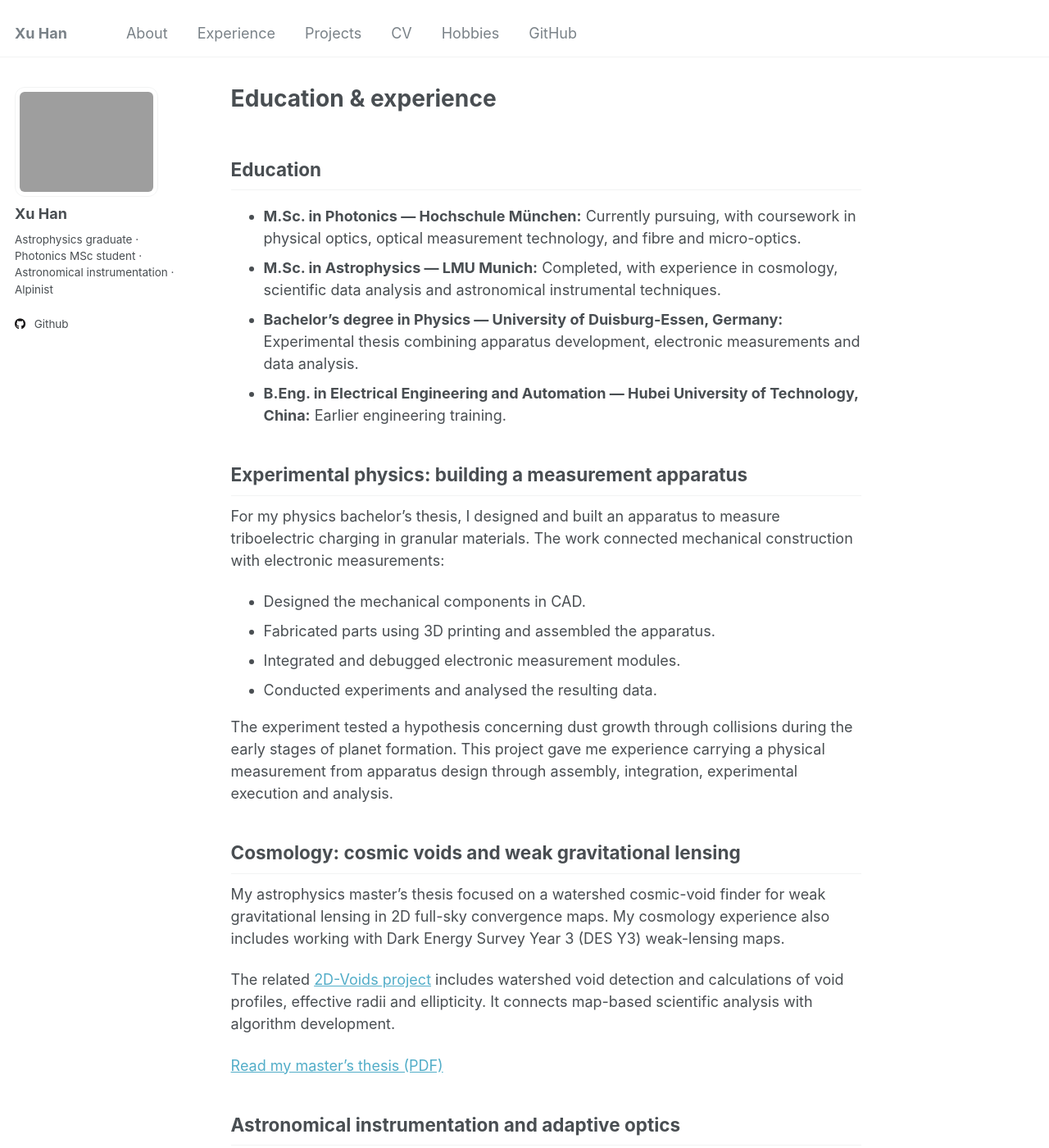
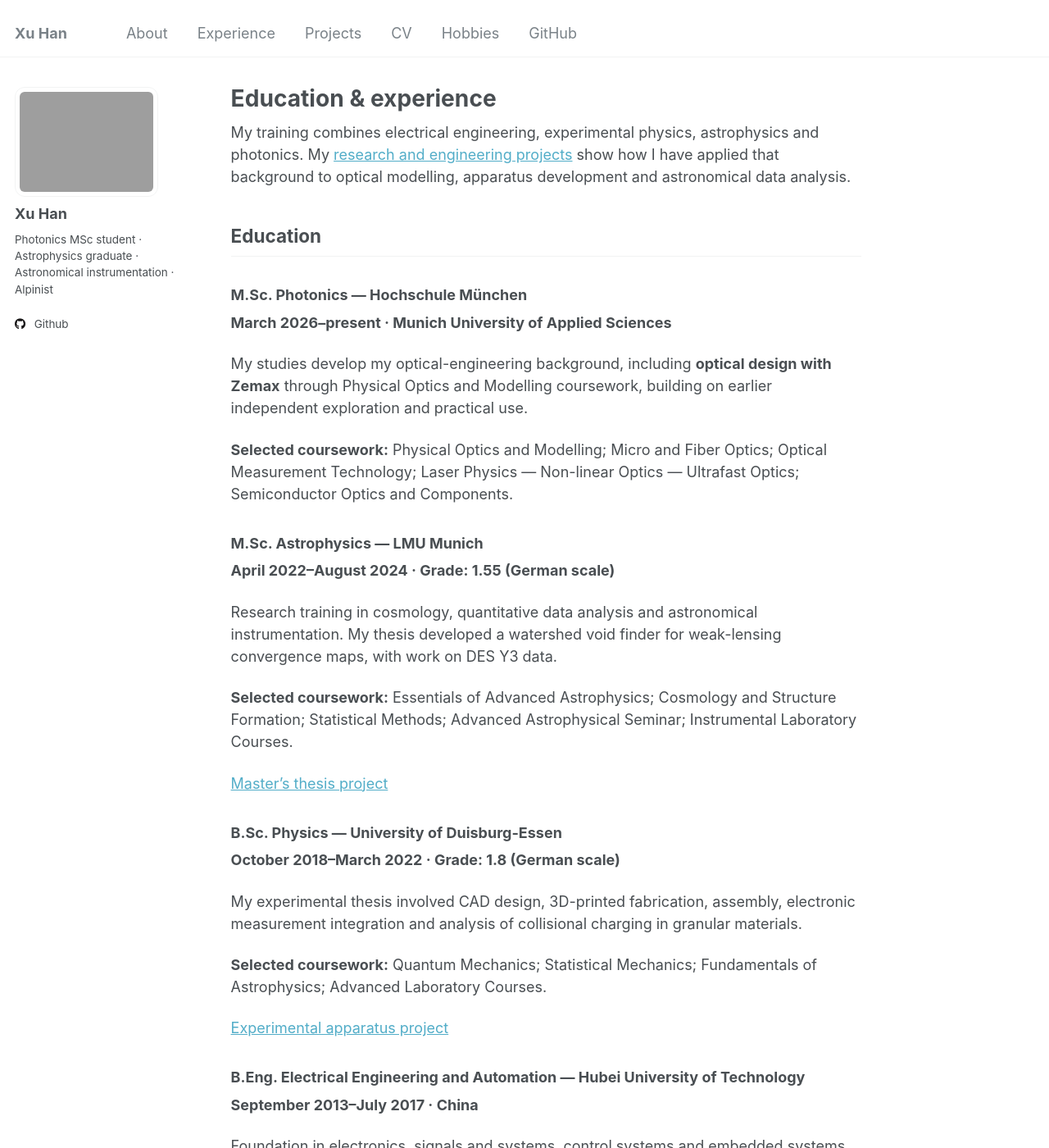
Before and after one commit to xhvoid/Xu-Han.github.io, a Jekyll site: the page built from _pages/experience.md, in a window 1280 px wide and 1400 px high. Shown: the whole window at 82% size. Built offline with Jekyll 4.4.1, drawn with Linux system fonts in a browser that asks for light colours; some of the changed text lies outside the part shown.

Commit message:
Refocus CV and portfolio on AO, experimental instrumentation and astrophysics research

```diff
--- a/_config.yml
+++ b/_config.yml
@@ -11,7 +11,7 @@
 title                    : "Xu Han"
 title_separator          : "-"
 name                     : &name "Xu Han"
-description              : &description "Astrophysics, photonics and astronomical instrumentation — experimental work, cosmological data analysis and optical simulations."
+description              : &description "Photonics and astronomical instrumentation — adaptive optics, experimental apparatus development and quantitative astrophysics."
 url                      : "https://xhvoid.github.io"
 baseurl                  : "/Xu-Han.github.io"
 repository               : "xhvoid/Xu-Han.github.io"
@@ -24,7 +24,7 @@
   avatar           : "xu-han-lmu-avatar.png"
   name             : "Xu Han"
   pronouns         : # example: "she/her"
-  bio              : "Astrophysics graduate · Photonics MSc student · Astronomical instrumentation · Alpinist"
+  bio              : "Photonics MSc student · Astrophysics graduate · Astronomical instrumentation · Alpinist"
   location         :
   employer         :
   uri              : # URL
--- a/_pages/experience.md
+++ b/_pages/experience.md
@@ -1,67 +1,86 @@
 ---
 permalink: /experience/
 title: "Education & experience"
-excerpt: "Experimental instrumentation, cosmology, astronomical laboratory work and photonics."
+excerpt: "Photonics and optical design, experimental instrumentation, astrophysics research and astronomical laboratory training."
 author_profile: true
 ---
 
+My training combines electrical engineering, experimental physics, astrophysics and photonics. My [research and engineering projects]({{ '/projects/' | relative_url }}) show how I have applied that background to optical modelling, apparatus development and astronomical data analysis.
+
 ## Education
 
-- **M.Sc. in Photonics — Hochschule München:** Currently pursuing, with coursework in physical optics, optical measurement technology, and fibre and micro-optics.
-- **M.Sc. in Astrophysics — LMU Munich:** Completed, with experience in cosmology, scientific data analysis and astronomical instrumental techniques.
-- **Bachelor's degree in Physics — University of Duisburg-Essen, Germany:** Experimental thesis combining apparatus development, electronic measurements and data analysis.
-- **B.Eng. in Electrical Engineering and Automation — Hubei University of Technology, China:** Earlier engineering training.
+### M.Sc. Photonics — Hochschule München
 
-## Experimental physics: building a measurement apparatus
+**March 2026–present · Munich University of Applied Sciences**
 
-For my physics bachelor's thesis, I designed and built an apparatus to measure triboelectric charging in granular materials. The work connected mechanical construction with electronic measurements:
+My studies develop my optical-engineering background, including **optical design with Zemax** through Physical Optics and Modelling coursework, building on earlier independent exploration and practical use.
 
-- Designed the mechanical components in CAD.
-- Fabricated parts using 3D printing and assembled the apparatus.
-- Integrated and debugged electronic measurement modules.
-- Conducted experiments and analysed the resulting data.
+**Selected coursework:** Physical Optics and Modelling; Micro and Fiber Optics; Optical Measurement Technology; Laser Physics — Non-linear Optics — Ultrafast Optics; Semiconductor Optics and Components.
 
-The experiment tested a hypothesis concerning dust growth through collisions during the early stages of planet formation. This project gave me experience carrying a physical measurement from apparatus design through assembly, integration, experimental execution and analysis.
+### M.Sc. Astrophysics — LMU Munich
 
-## Cosmology: cosmic voids and weak gravitational lensing
+**April 2022–August 2024 · Grade: 1.55 (German scale)**
 
-My astrophysics master's thesis focused on a watershed cosmic-void finder for weak gravitational lensing in 2D full-sky convergence maps. My cosmology experience also includes working with Dark Energy Survey Year 3 (DES Y3) weak-lensing maps.
+Research training in cosmology, quantitative data analysis and astronomical instrumentation. My thesis developed a watershed void finder for weak-lensing convergence maps, with work on DES Y3 data.
 
-The related [2D-Voids project](https://github.com/xhvoid/2D-Voids) includes watershed void detection and calculations of void profiles, effective radii and ellipticity. It connects map-based scientific analysis with algorithm development.
+**Selected coursework:** Essentials of Advanced Astrophysics; Cosmology and Structure Formation; Statistical Methods; Advanced Astrophysical Seminar; Instrumental Laboratory Courses.
 
-[Read my master's thesis (PDF)]({{ '/files/Watershed_Voids%EF%BC%88thesis%EF%BC%89.pdf' | relative_url }})
+[Master's thesis project]({{ '/projects/#weak-lensing' | relative_url }})
 
-## Astronomical instrumentation and adaptive optics
+### B.Sc. Physics — University of Duisburg-Essen
 
-During my astrophysics studies, I completed laboratory courses in astronomical instrumental techniques:
+**October 2018–March 2022 · Grade: 1.8 (German scale)**
 
-- **Scientific CCD imaging:** CCD imaging principles, image acquisition and subsequent data reduction.
-- **Optical interferometry:** Laboratory experience with interferometric measurements.
-- **Adaptive optics:** Tuning experiments using a deformable mirror to observe how an AO system corrects wavefront error.
-- **Radio astronomy:** Measuring the rotation velocity of the Milky Way.
+My experimental thesis involved CAD design, 3D-printed fabrication, assembly, electronic measurement integration and analysis of collisional charging in granular materials.
 
-In **November 2022**, I gave a **40-minute academic talk** on large ground-based astronomical telescopes for my master's **Advanced Astrophysical Seminar**. The literature study covered different telescope designs and adaptive-optics technologies. My current [Adaptive Optics — Basics project](https://github.com/xhvoid/Adaptive-Optics---Basics) extends this interest through numerical work on atmospheric turbulence, wavefront sensing, reconstruction and closed-loop control.
+**Selected coursework:** Quantum Mechanics; Statistical Mechanics; Fundamentals of Astrophysics; Advanced Laboratory Courses.
 
-## Photonics laboratory work
+[Experimental apparatus project]({{ '/projects/#experimental-apparatus' | relative_url }})
 
-My optical laboratory experience includes experiments involving:
+### B.Eng. Electrical Engineering and Automation — Hubei University of Technology
 
-- Avalanche photodiodes (APDs).
-- Laser spectra and laser interferometry.
-- Nonlinear optics.
-- Fibre Bragg gratings (FBGs) and fibre coupling.
+**September 2013–July 2017 · China**
 
-These complement my interests in photodetection, optical measurements and the coupling of light into astronomical instruments.
+Foundation in electronics, signals and systems, control systems and embedded systems.
 
-## Current learning
+## Laboratory and observatory experience
 
-I am studying Zemax systematically through a Physical Optics course, building on earlier independent exploration and introductory hands-on use. My current coursework also includes Optical Measurement Technology and Fibre and Micro-Optics; I previously completed Semiconductor in Photonics.
+### Photonics laboratory
+
+Laboratory experiments in APD measurements, laser spectra, nonlinear optics, laser interferometry, fibre Bragg gratings and fibre coupling.
+
+### Astronomical instrumentation laboratory
+
+- **Scientific CCD imaging:** Imaging principles, image acquisition and subsequent data reduction.
+- **Optical interferometry:** Interferometric measurements.
+- **Adaptive optics:** Tuning experiments with a deformable mirror to observe correction of wavefront error.
+- **Radio astronomy:** Measurements of Galactic rotation.
+
+At **Wendelstein Observatory**, I participated in observing and image processing using the **43 cm telescope**.
+
+[Astronomical photography gallery]({{ '/hobbies/astronomical-photography/' | relative_url }})
+
+## Professional experience
+
+### Python Developer — BaryonBib
+
+**December 2024–February 2025 · MAX!mize start-up team, MPA, Garching**
+
+Contributed to a centralised bibliography platform in Python, including implementation and testing of LLM-based functionality.
+
+## Talks, workshops and schools
+
+- **MAVIS 2026 workshop** — September 2026.
+- **Tonale Winter School on Cosmology** — December 2024.
+- **ORIGINS Lensing Day** — November 2024; [*Watershed on the curved sky*](https://indico.ph.tum.de/event/7717/timetable/?view=nicecompact).
+- **Cambridge-LMU Cosmology Meeting** — December 2023.
+- **Advanced Astrophysical Seminar, LMU Munich** — November 2022; a **40-minute course presentation and literature study** on large ground-based astronomical telescopes, telescope designs and adaptive optics.
 
 ## Tools and methods
 
-- **Scientific computing:** Python, NumPy, SciPy, Matplotlib and Jupyter.
-- **Experimental work:** CAD, 3D printing, mechanical assembly, integration and debugging of measurement electronics, and data analysis.
-- **Optical modelling:** Adaptive-optics and spectrograph simulations, noise analysis and calibration studies.
-- **Zemax:** Introductory practical experience, with systematic coursework in progress.
+- **Optical modelling:** Wavefronts, Fourier PSFs, detector noise, calibration and inverse problems; HCIPy, TIPTOP and Zemax optical-design coursework.
+- **Scientific computing:** Python, NumPy, SciPy, Matplotlib, pandas, MATLAB, Mathematica, statistics and MCMC.
+- **Experimental methods:** CAD, 3D printing, mechanical assembly, electronic measurement integration, optical alignment and interferometry.
+- **Research tools:** Linux, Git, Jupyter and LaTeX.
 
-[Explore my projects]({{ '/projects/' | relative_url }}) · [View my CV]({{ '/cv/' | relative_url }})
+[Research and engineering projects]({{ '/projects/' | relative_url }}) · [CV]({{ '/cv/' | relative_url }})
--- a/_pages/projects.md
+++ b/_pages/projects.md
@@ -1,62 +1,119 @@
 ---
 permalink: /projects/
-title: "Selected projects"
-excerpt: "Independent projects in adaptive optics, astrophotonics, astronomical instrumentation and cosmology."
+title: "Research & engineering projects"
+excerpt: "Adaptive optics, experimental apparatus development and weak-lensing research, with supporting optical simulation studies."
 author_profile: true
 ---
 
-My projects use scientific computing to explore how physical assumptions, optical performance and measurement noise affect astronomical and optoelectronic systems. I document the models, their scope and validation so that the analyses can be understood and reproduced.
+Three projects bring together my work in optical modelling, experimental engineering and astronomical research. They span numerical validation, the development of a physical measurement apparatus and quantitative analysis of astronomical data.
 
-## Adaptive Optics — Basics
+{% include portfolio-styles.html %}
 
-A Python model of a single-conjugate adaptive-optics system, covering atmospheric turbulence, Shack–Hartmann wavefront sensing, reconstruction, closed-loop control and near-infrared imaging.
+<nav class="portfolio-jump" aria-label="Project sections">
+  <a href="#adaptive-optics">Adaptive optics</a>
+  <a href="#experimental-apparatus">Experimental apparatus</a>
+  <a href="#weak-lensing">Weak lensing</a>
+  <a href="#additional-independent-projects">Further projects</a>
+</nav>
 
-Tutorial notebooks connect each part of the simulation to analytic checks. The project explores phase-screen statistics, reconstruction regularisation, detector centroiding, control-loop delay and image quality.
+<a id="adaptive-optics"></a>
+<a id="adaptive-optics--basics"></a>
 
-**Methods:** NumPy/SciPy, Fourier optics, wavefront reconstruction, feedback control and validation against theory.
+## Shack-Hartmann AO Simulation
 
-[View repository](https://github.com/xhvoid/Adaptive-Optics---Basics)
+<p class="project-role">Independent optical modelling project</p>
 
-## Astrophotonics
+I developed a modular Python model of single-conjugate adaptive optics (SCAO), following the measurement chain from atmospheric wavefront disturbances to detector images, calibrated reconstruction, mirror commands and astronomical image quality.
 
-A simulator linking adaptive-optics wavefront error, injection jitter and photonic-lantern mode count to fibre coupling, spectral signal-to-noise ratio and radial-velocity precision.
+- **Sensing and calibration:** Shack-Hartmann propagation, detector sampling, photon/read noise, reference centroids and interaction matrices.
+- **Reconstruction and control:** Regularised inverse problems, gain and latency studies, deformable-mirror limits and explicit treatment of invalid measurements.
+- **Performance and verification:** Residual wavefront error, Strehl ratio, FWHM and encircled energy; analytic references, numerical convergence checks and comparisons with independently implemented HCIPy optics.
 
-The project studies how better optical coupling trades against additional detector noise, connecting complex-field propagation and modal overlap to a synthetic spectroscopic measurement.
+Executed notebooks and recorded configurations make the experiments reviewable. The work connects optical assumptions to measurable quantities and shows how calibration, noise and control choices affect the resulting images.
 
-**Methods:** Wave optics, coherent modal coupling, noise budgets, parameter sweeps and statistical performance estimates.
+[Repository](https://github.com/xhvoid/Shack-Hartmann-AO-Simulation) · [Executed tutorials](https://github.com/xhvoid/Shack-Hartmann-AO-Simulation/tree/main/notebooks/tutorials) · [Validation evidence](https://github.com/xhvoid/Shack-Hartmann-AO-Simulation#validation-evidence)
 
-This is an independent conceptual study inspired by astronomical instrumentation.
+<details class="project-evidence">
+  <summary>View a closed-loop demonstration</summary>
+  <figure>
+    <img src="https://raw.githubusercontent.com/xhvoid/Shack-Hartmann-AO-Simulation/main/figures/canonical_closed_loop_control.png" alt="Matched open-loop and corrected wavefront RMS in a simulated adaptive-optics control experiment" loading="lazy" decoding="async">
+    <figcaption>A short, noiseless 1 m SCAO example at 500 Hz: 12 simulated frames, gain 0.5 and zero frame delay. Open and corrected wavefronts follow the same atmospheric trajectory. The executed tutorial records the configuration and measurement definitions.</figcaption>
+  </figure>
+</details>
 
-[View repository](https://github.com/xhvoid/Astrophotonics)
+My related [Adaptive Optics — Basics](https://github.com/xhvoid/Adaptive-Optics---Basics) project provides seven fundamentals notebooks with analytic checks, including an exploratory Fourier-optics pyramid-sensor study.
 
-## AO-Fed IFU Spectrograph Simulation
+<a id="experimental-apparatus"></a>
 
-An end-to-end Python model connecting adaptive-optics point-spread functions, image-slicer mapping, detector noise and datacube reconstruction.
+## Experimental Collisional Charging Apparatus
 
-The project follows the measurement chain from an optical image to reconstructed spatial and spectral data, supporting the study of throughput and reconstruction behaviour.
+<p class="project-role">B.Sc. Physics thesis · University of Duisburg-Essen · March–August 2021</p>
 
-**Methods:** PSF modelling, instrument simulation, detector noise and scientific data reconstruction.
+**Thesis:** *Design of an Experimental Setup for the Measurement of Collisional Charging on Granulate.*
 
-[View repository](https://github.com/xhvoid/AO-Fed-IFU-Spectrograph-Simulation)
+I designed and built an apparatus to investigate charging in granular materials. The experiment tested a hypothesis concerning dust growth through collisions during the early stages of planet formation.
 
-## Optoelectronic Signal Chain Simulations
+- Designed the mechanical components in CAD and fabricated prototype parts by 3D printing.
+- Assembled the apparatus and integrated and debugged its electronic charge-measurement modules.
+- Conducted experiments, analysed the grain-size dependence of charging and interpreted the measurements in relation to the physical hypothesis.
 
-A collection of studies covering photodetectors, laser thermal control, LiDAR detection, camera sensors and spectrometer calibration.
+This work covered the complete experimental process: defining a measurement, developing and assembling an apparatus, obtaining data and testing a physical model.
 
-The simulations examine how component behaviour and noise propagate through a measurement chain.
+**Supervisors:** Prof. Gerhard Wurm and Dr. Felix Jungmann.
 
-**Methods:** Signal-chain modelling, noise analysis, calibration and performance trade-offs.
+<a id="weak-lensing"></a>
+<a id="2d-voids"></a>
 
-[View repository](https://github.com/xhvoid/Optoelectronic-Signal-Chain-Simulations)
+## Weak Lensing Void Finder
 
-## 2D-Voids
+<p class="project-role">M.Sc. Astrophysics thesis · LMU Munich · March 2023–August 2024</p>
 
-A watershed cosmic-void finder for weak-lensing convergence maps. The code includes two methods for calculating void profiles, together with effective-radius and ellipticity calculations.
+**Thesis:** *Watershed Cosmic Void Finder for Weak Gravitational Lensing Voids on 2D Full-Sky Convergence Maps.*
 
-This project reflects my earlier work in cosmology and map-based scientific analysis.
+I developed a watershed algorithm for detecting cosmic voids in full-sky convergence maps and worked with Dark Energy Survey Year 3 (DES Y3) weak-lensing maps.
 
-**Methods:** Watershed segmentation, weak-lensing map analysis, FITS inputs and NumPy outputs.
+- Implemented void detection and studied the influence of algorithm parameters on the recovered populations.
+- Characterised void abundance, effective radii, ellipticities and convergence profiles.
+- Connected map-based algorithm development with the quantitative interpretation of astronomical measurements.
 
-[View repository](https://github.com/xhvoid/2D-Voids)
+This research developed my experience with scientific computing, statistical reasoning and the relation between analysis choices and physical conclusions.
 
-[More repositories on GitHub](https://github.com/xhvoid?tab=repositories)
+**Supervisors:** Prof. Joseph Mohr and Dr. Chris Davies.
+
+[Thesis (PDF)]({{ '/files/Watershed_Voids%EF%BC%88thesis%EF%BC%89.pdf' | relative_url }}) · [2D-Voids repository](https://github.com/xhvoid/2D-Voids)
+
+## Additional independent projects
+
+These studies extend my interests into fibre-fed spectroscopy, IFU measurements and optoelectronic signal chains.
+
+<a id="astrophotonics"></a>
+
+### Astrophotonics
+
+A conceptual Python study linking residual AO wavefront error, injection jitter and photonic-lantern mode count to fibre coupling, spectral signal-to-noise ratio and radial-velocity precision. It connects complex-field propagation and modal overlap to a synthetic spectroscopic measurement.
+
+**Methods:** Wave optics, coherent modal coupling, noise budgets and parameter studies.
+
+[Repository](https://github.com/xhvoid/Astrophotonics) · [Executed notebook](https://github.com/xhvoid/Astrophotonics/blob/main/notebooks/eso_astrophotonics_showcase.ipynb)
+
+<a id="ifu-spectrograph"></a>
+
+### AO-Fed IFU Spectrograph Simulation
+
+An end-to-end numerical study carrying a synthetic datacube through AO PSF coupling, an image-slicer IFU, a spectrograph, detector response, calibration and cube reconstruction. Recovered flux, velocity and signal-to-noise are compared with the known input, making measurement biases and calibration sensitivity visible.
+
+**Methods:** Fourier PSFs, spatial and spectral sampling, detector noise, reconstruction and comparison with synthetic truth.
+
+[Repository](https://github.com/xhvoid/AO-Fed-IFU-Spectrograph-Simulation)
+
+<a id="optoelectronics"></a>
+
+### Optoelectronic Signal Chain Simulations
+
+Python case studies of photodetector/APD noise, laser thermal control, LiDAR detection, camera sensors and spectrometer calibration. Parameter scans examine how component behaviour, noise and uncertainty affect a measurement.
+
+**Methods:** Noise analysis, feedback control, calibration and engineering trade-offs.
+
+[Repository](https://github.com/xhvoid/Optoelectronic-Signal-Chain-Simulations)
+
+[Education and laboratory experience]({{ '/experience/' | relative_url }}) · [CV]({{ '/cv/' | relative_url }})
```
Also changed, not shown: _includes/portfolio-styles.html (added, +16 -0 lines), _pages/about.md (+28 -12 lines), _pages/cv.md (+7 -7 lines), images/cv/xu-han-cv-page-1.png, images/cv/xu-han-cv-page-2.png, 1 other file.
